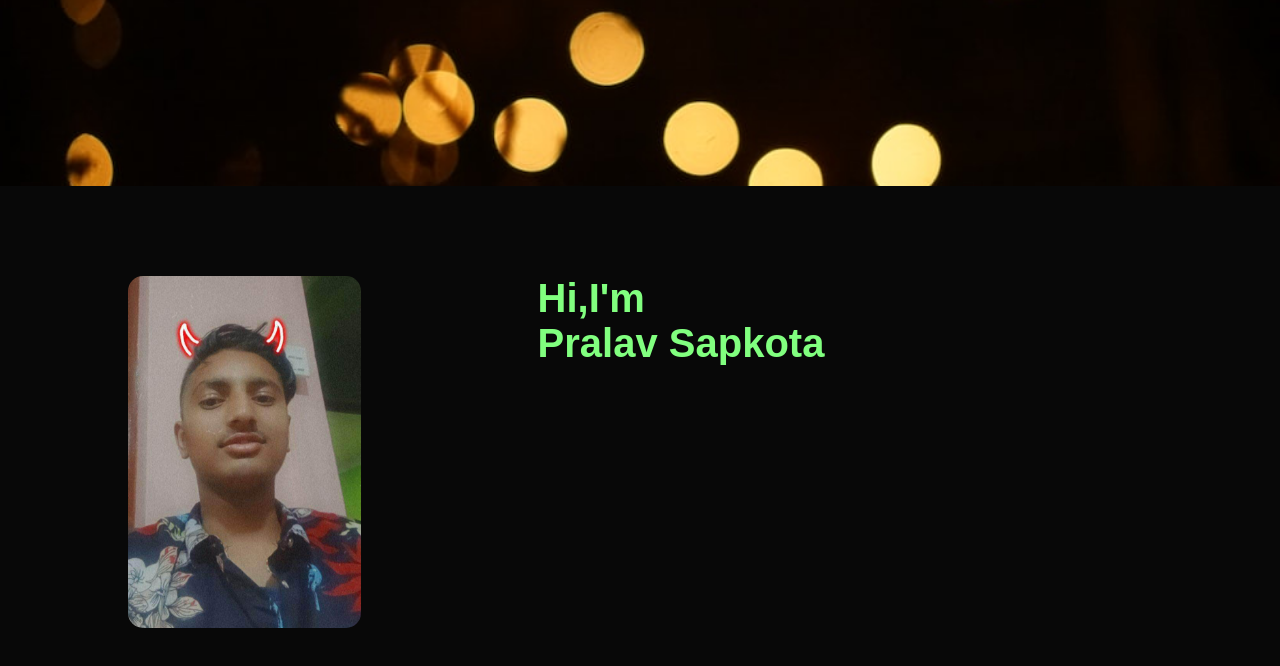
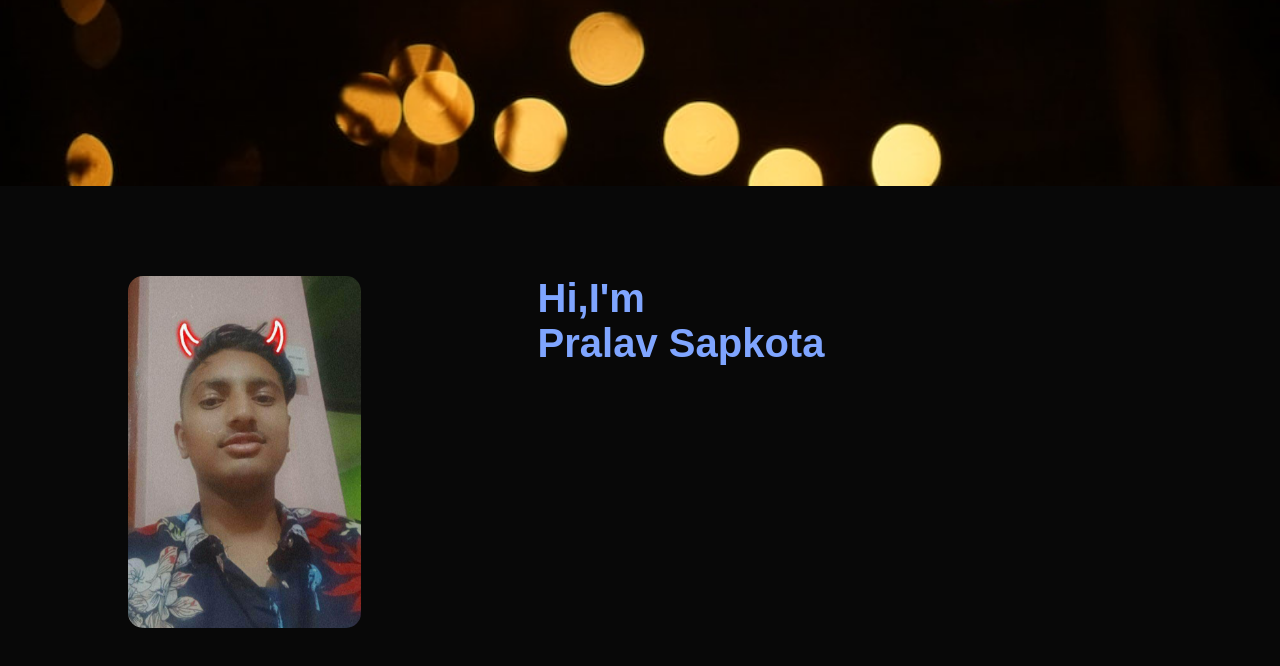
Before and after one commit to Buddha1391/CSY1018-WEB-DEVELOPMENT-ASSIGMENT-I-PRALAV-SAPKOTA-23834809, a plain HTML site: page HOME.html in a window 1280 px wide. Shown: the part 54-720 px from the top of the page. Drawn offline with Linux system fonts and the light colour scheme.

Commit message:
Update Home.css

```diff
--- a/Home.css
+++ b/Home.css
@@ -71,7 +71,7 @@ nav ul li a:hover::after{
 /* ---------Home--------- */
 #Home{
     padding: 80px 0;
-    color:rgb(129, 255, 127);
+    color:rgb(127, 165, 255);
 }
 .row{
     display: flex;
```
